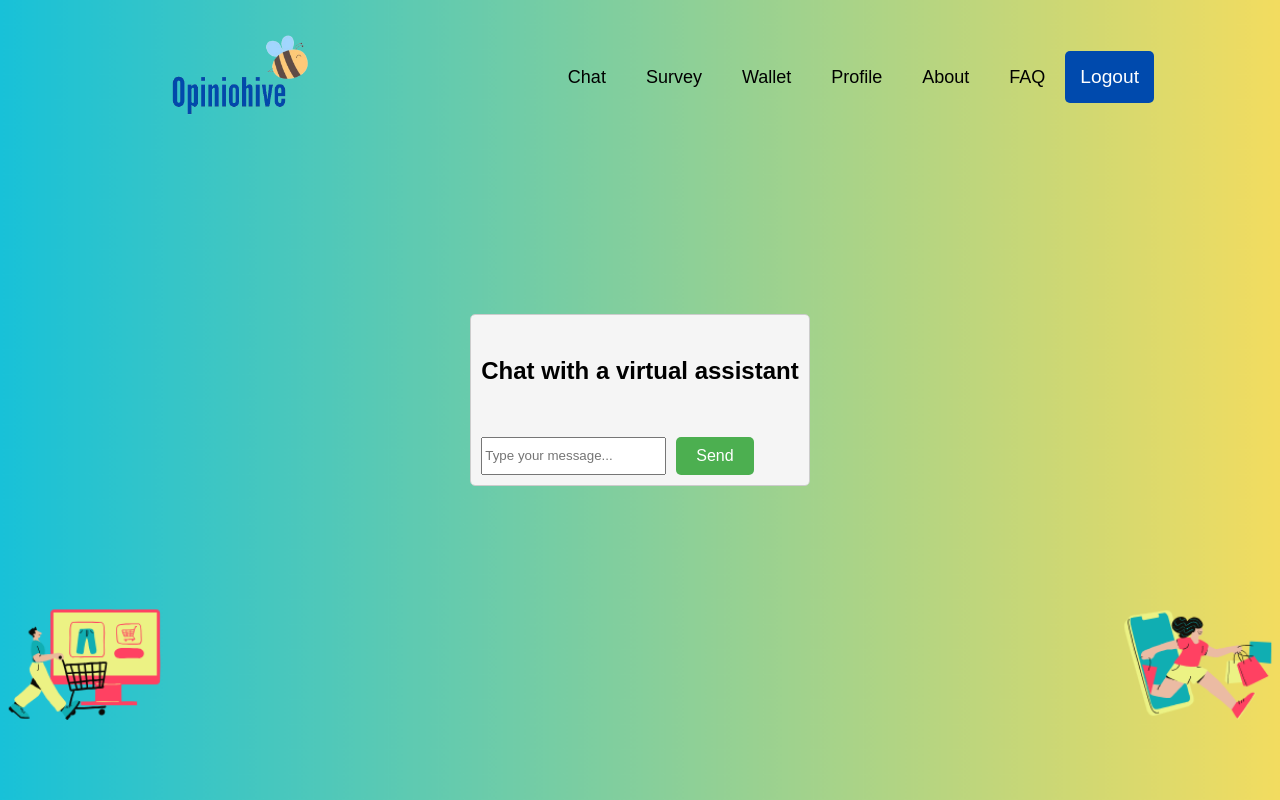
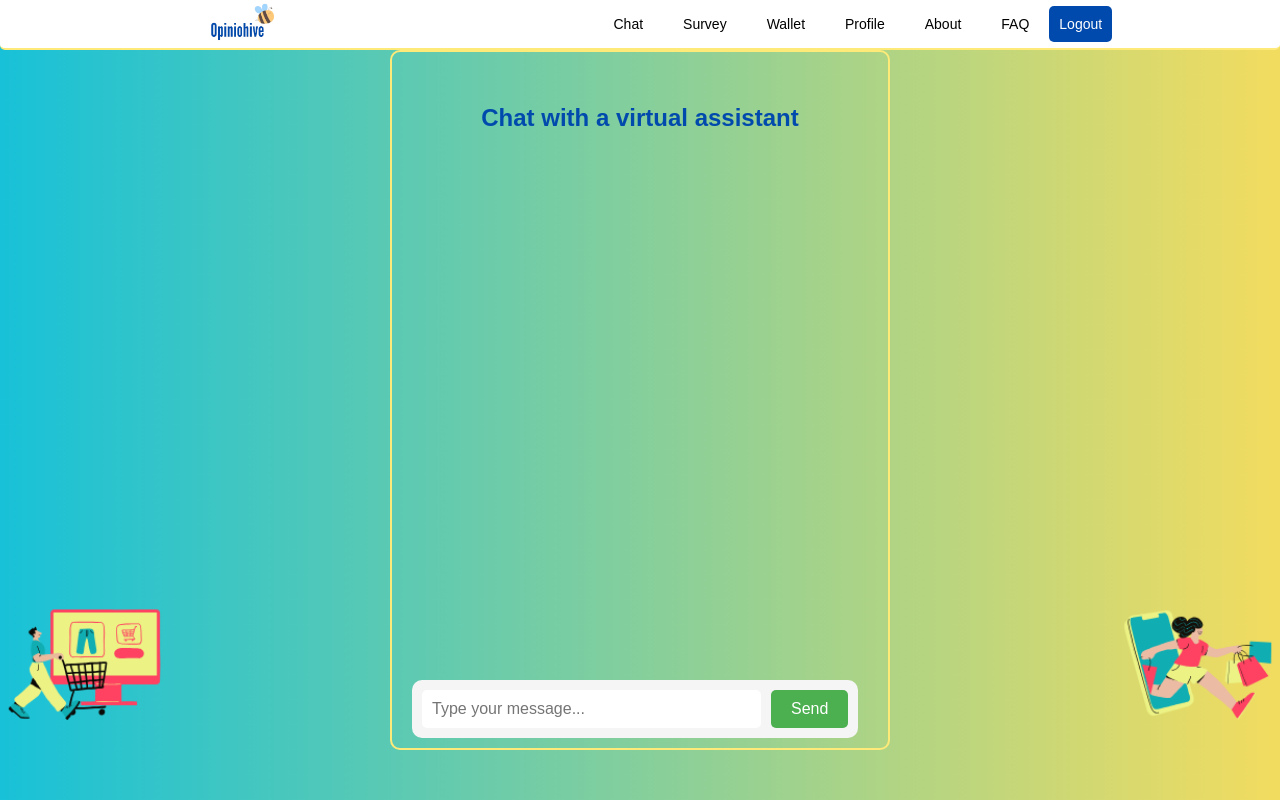
Before and after one commit to kelvin-kahuho/Opiniohive, a Flask app: page /chat in a window 1280 px wide. Run offline with Flask 3, Linux system fonts and the light colour scheme; the visitor is signed in with stand-in values (Sample User, id 1); data that the repository does not hold is empty.

Commit message:
Too many changes because of hurry from client

```diff
--- a/static/styles.css
+++ b/static/styles.css
@@ -31,18 +31,21 @@ body {
     top: 0;
     left: 0;
     width: 100%;
+    height: 50px;
     padding-left: 50px;
     padding-right: 10px;
     display: flex;
     justify-content: space-around;
     align-items: center;
     z-index: 100;
-    background:transparent;
+    background:white;
+    border-bottom: #feea79 solid 2px;
+    border-radius: 0 0 5px 5px;
 }
 
 .logo img {
     width: 100%;
-    max-width: 150px;
+    max-width: 70px;
     height: auto;
 }
 
@@ -52,7 +55,7 @@ body {
 }
 
 .navbar a {
-    font-size: 18px;
+    font-size: 14px;
     color: #000000;
     font-weight: 300;
     text-decoration: none;
@@ -219,8 +222,8 @@ body {
     text-align: center;
     color: white;
     width: 100%;
-    padding: 15px;
-    font-size: larger;
+    padding: 10px;
+    font-size: 14px;
     border: none;
     border-radius: 5%;
     background-color: #004aad;
@@ -325,33 +328,34 @@ body {
 }
 
 .balance {
-    font-size: 50px;
+    font-size: 30px;
     color: #004aad;
     font-weight: 800;
 }
 
 /* Css code for chat page*/
-
-.chat-container {
+.chat-container{
+    height: 700px;
+    position: fixed;
     max-width: 600px;
+    width: 500px;
     margin: 20px auto;
-    border: 1px solid #ccc;
-    border-radius: 5px;
-    overflow: hidden;
+    border: 2px solid;
+    padding: 20px;
+    border: solid #feea79 2px;
+    border-radius: 10px;
+    overflow: scroll;
 }
-
-  .chat-header {
-    background-color: #f5f5f5;
-    padding: 10px;
+.chat-header{
+    color: #004aad;
+    margin-bottom: 20px;
     text-align: center;
     font-size: 1.5rem;
-    font-weight: bold;
 }
 
 .chat-body {
-    height: 400px;
+    padding: 20px;
     overflow-y: auto;
-    padding: 10px;
 }
 
 .message-item {
@@ -359,35 +363,42 @@ body {
     margin-bottom: 10px;
   }
 
+
 .user-message {
     justify-content: flex-end;
 }
 
-  .user-message .message-text {
-    background-color: #DCF8C6;
+
+.message-text{
+    max-width: 80%;
+    word-wrap: break-word;
+}
+
+.user-message .message-text{
     border-radius: 15px 15px 0 15px;
     padding: 10px;
     margin-right: 5px;
+    background-color: #DCF8C6;
 }
 
-  .bot-message .message-text {
-    background-color: #f5f5f5;
+.admin-message .message-text{
+    background-color: #C1DFF0;
     border-radius: 15px 15px 15px 0;
     padding: 10px;
     margin-left: 5px;
 }
 
-  .message-text {
-    max-width: 80%;
-    word-wrap: break-word;
-  }
-
 .chat-footer {
+    position: absolute;
+    bottom: 0;
+    width: 90%;
     display: flex;
     justify-content: center;
     align-items: center;
     padding: 10px;
     background-color: #f5f5f5;
+    border-radius: 10px;
+    margin-bottom: 10px;
   }
 
 #chat-form {
@@ -395,7 +406,7 @@ body {
     flex-grow: 1;
   }
 
-  #user-input {
+#message-input {
     flex-grow: 1;
     padding: 10px;
     border-radius: 5px;
```
Also changed, not shown: other parts of static/styles.css (+37 -0 lines). Lines whose indentation alone changed are shown as unchanged.
